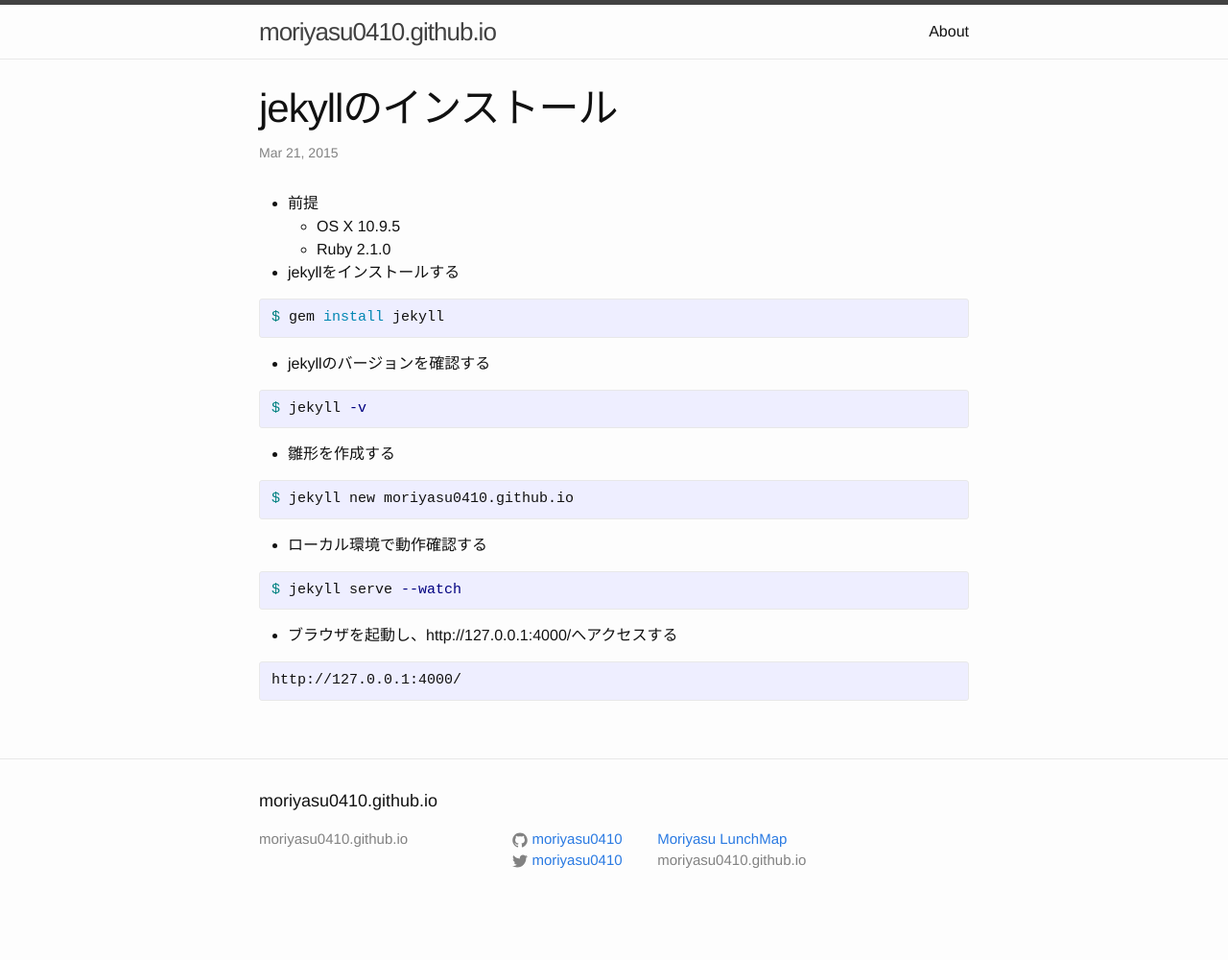
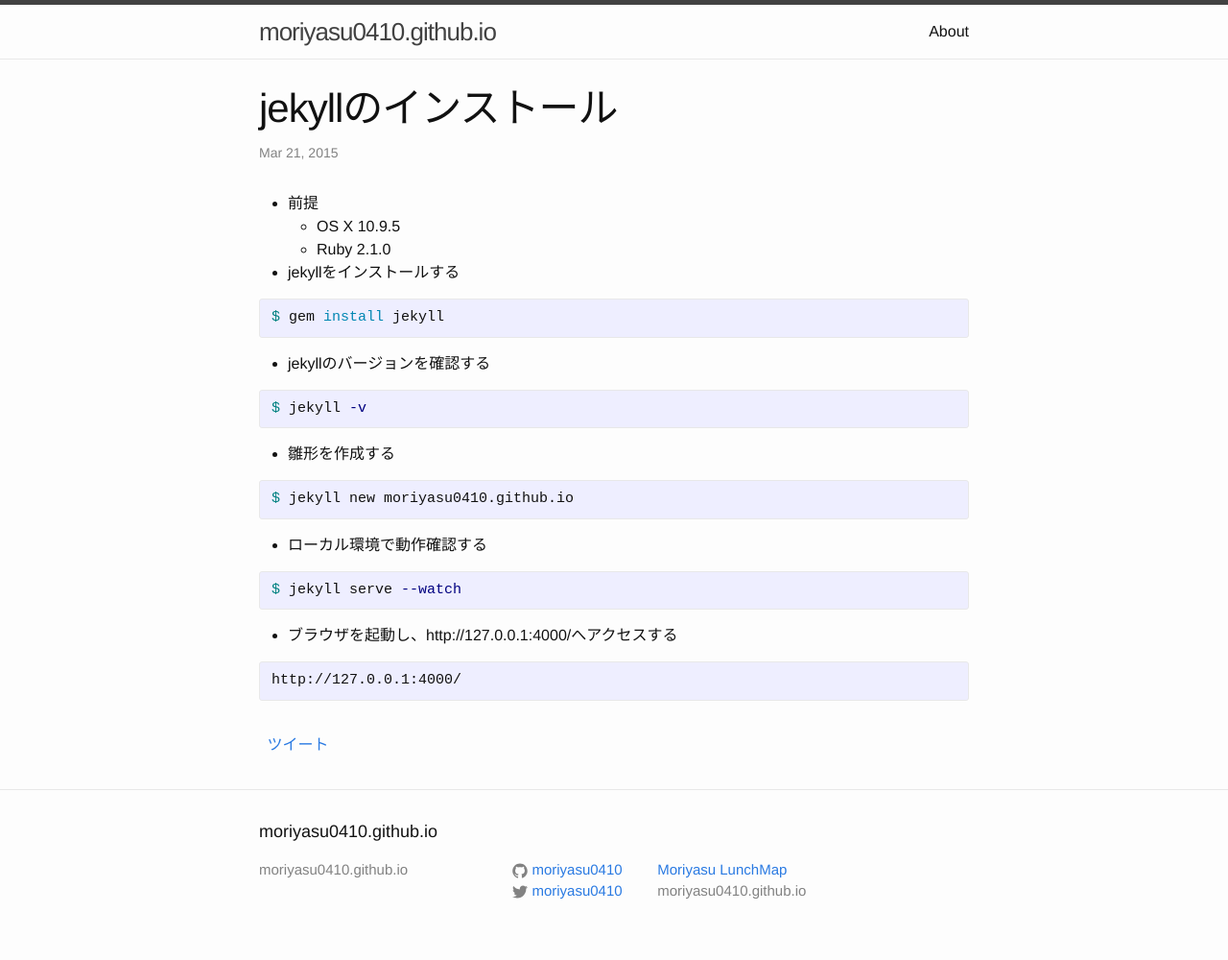
Before and after one commit to moriyasu0410/moriyasu0410.github.io, a Jekyll site: the page built from _posts/2015-03-21-jekyll-install.md, in a window 1280 px wide. Shown: the whole page at 96% size. Built offline with Jekyll 4.4.1, drawn with Linux system fonts in a browser that asks for light colours; comment, search, counter and statistics services are not loaded; before the commit the page ends 968 px from its top, so only the background shows below that.

Commit message:
twitter add

```diff
--- a/_includes/head.html
+++ b/_includes/head.html
@@ -14,6 +14,7 @@
   <meta property="fb:app_id" content="828213493881621" />
 
   <link rel="stylesheet" href="{{ "/css/main.css" | prepend: site.baseurl }}">
+  <link rel="stylesheet" href="{{ "/css/sns.css" | prepend: site.baseurl }}">
   <link rel="canonical" href="{{ page.url | replace:'index.html','' | prepend: site.baseurl | prepend: site.url }}">
   <link rel="alternate" type="application/rss+xml" title="{{ site.title }}" href="{{ "/feed.xml" | prepend: site.baseurl | prepend: site.url }}" />
 </head>
--- /dev/null
+++ b/_includes/twitter_button.html
@@ -0,0 +1,2 @@
+<a href="https://twitter.com/share" class="twitter-share-button" data-url="http://{{ site.url }}{{ page.url }}" data-via="moriyasu0410" data-lang="ja">ツイート</a>
+<script>!function(d,s,id){var js,fjs=d.getElementsByTagName(s)[0],p=/^http:/.test(d.location)?'http':'https';if(!d.getElementById(id)){js=d.createElement(s);js.id=id;js.src=p+'://platform.twitter.com/widgets.js';fjs.parentNode.insertBefore(js,fjs);}}(document, 'script', 'twitter-wjs');</script>
--- a/_layouts/post.html
+++ b/_layouts/post.html
@@ -14,4 +14,7 @@ layout: default
 
 </div>
 
-<div class="fb-like" data-href="http://moriyasu0410.github.io/" data-layout="button" data-action="like" data-show-faces="true" data-share="true"></div>
+<div class="sns">
+	<div class="twitter">{% include facebook_button.html %}</div>
+	<div class="facebook">{% include twitter_button.html %}</div>
+</div>
--- /dev/null
+++ b/css/sns.css
@@ -0,0 +1,7 @@
+.sns .twitter, .sns .facebook {
+  display: inline-block;
+  vertical-align: top;
+}
+.sns .facebook {
+  margin: 4px;
+}
```
